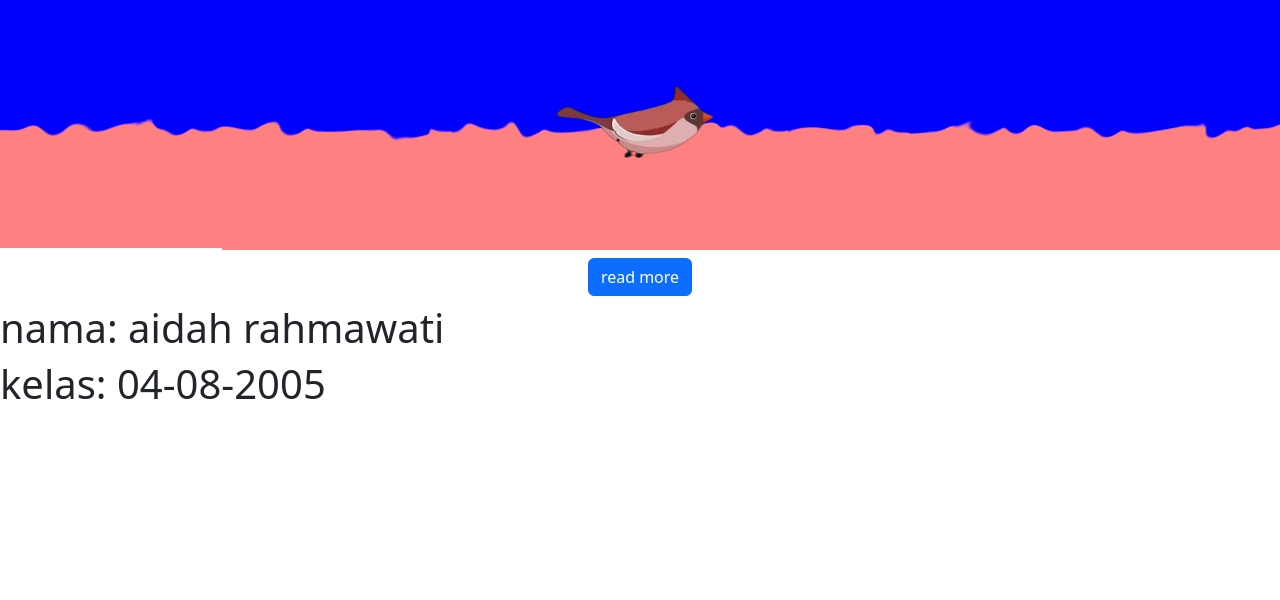
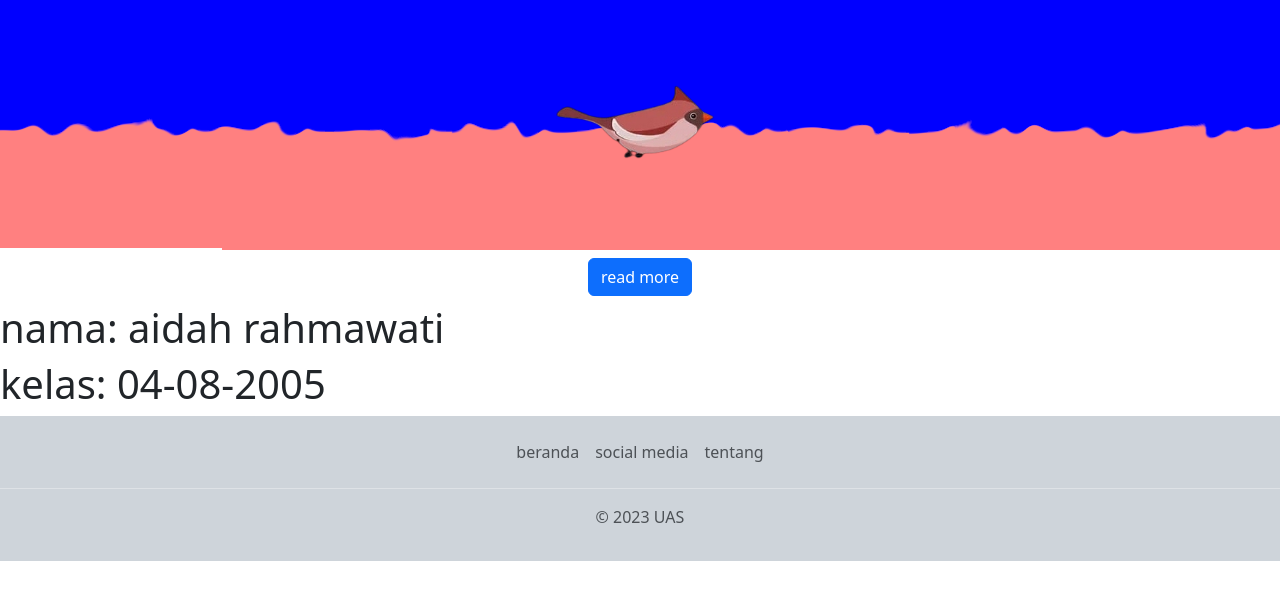
Before and after one commit to aidahrahmawati/UAS, a plain HTML site: page index.html in a window 1280 px wide. Drawn offline with nearby package versions, Linux system fonts and the light colour scheme.

Commit message:
menambahkan footer

```diff
--- a/index.html
+++ b/index.html
@@ -95,6 +95,18 @@
       $("#panggung").css("background-position-x", posisibackground);
     })
   })
+
+  <script src="https://cdn.jsdelivr.net/npm/bootstrap@5.3.2/dist/js/bootstrap.bundle.min.js" integrity="sha384-C6RzsynM9kWDrMNeT87bh95OGNyZPhcTNXj1NW7RuBCsyN/o0jlpcV8Qyq46cDfL" crossorigin="anonymous"></script>
+
+    <footer class="py-3 bg-dark-subtle mt-auto">
+    <ul class="nav justify-content-center border-bottom pb-3 mb-3">
+      <li class="nav-item"><a href="#/Pasarcemerlang/index.html" class="nav-link px-2 text-body-secondary">beranda</a></li>
+      <li class="nav-item"><a href="#" id="link-login-penjual" class="nav-link px-2 text-body-secondary">social media</a></li>
+      <li class="nav-item"><a href="/Pasarcemrlang/tentang.html" class="nav-link px-2 text-body-secondary">tentang</a></li>
+    </ul>
+    <p class="text-center text-body-secondary">&copy; 2023 UAS</p>
+  </footer>
+
 </script>
 </body>
 
```
